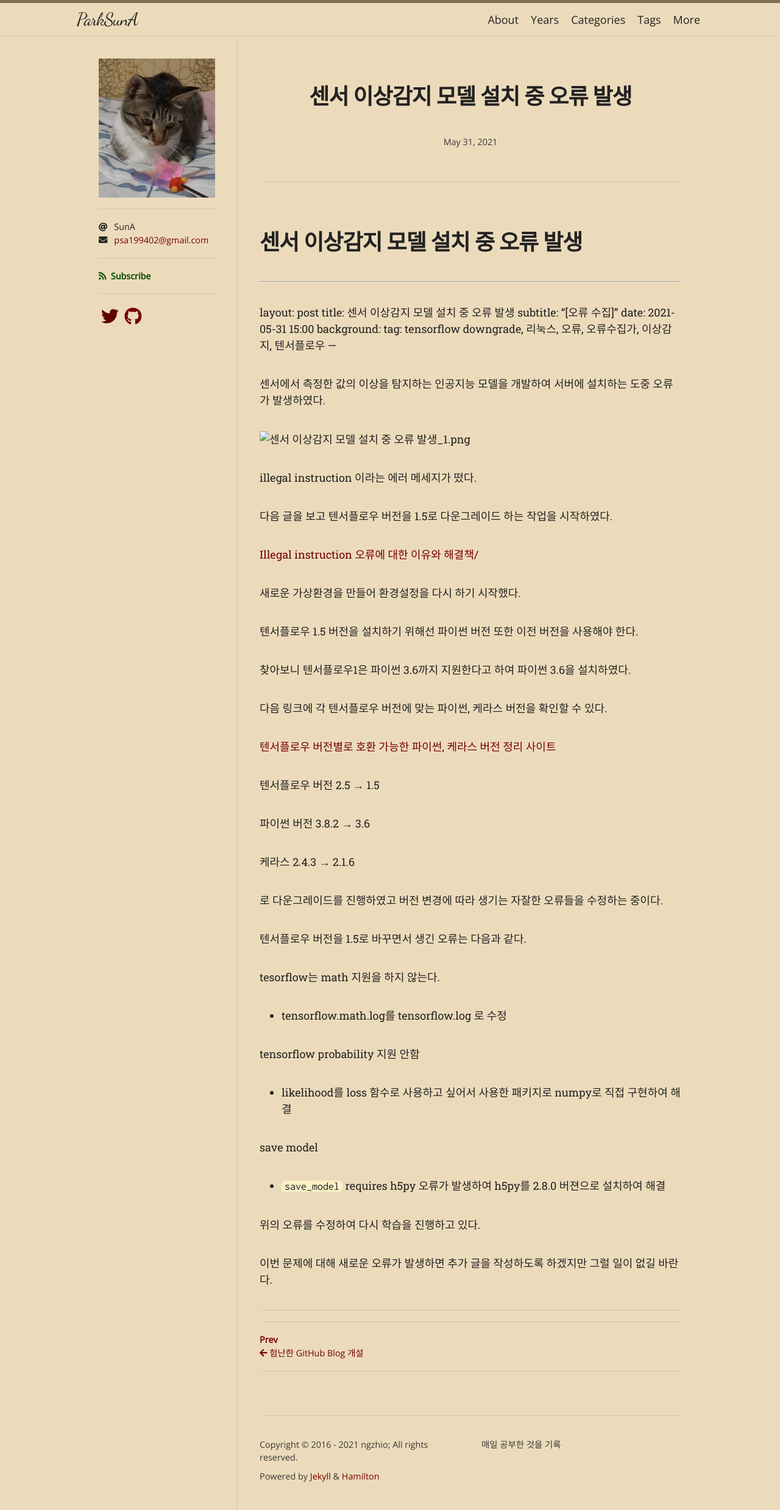
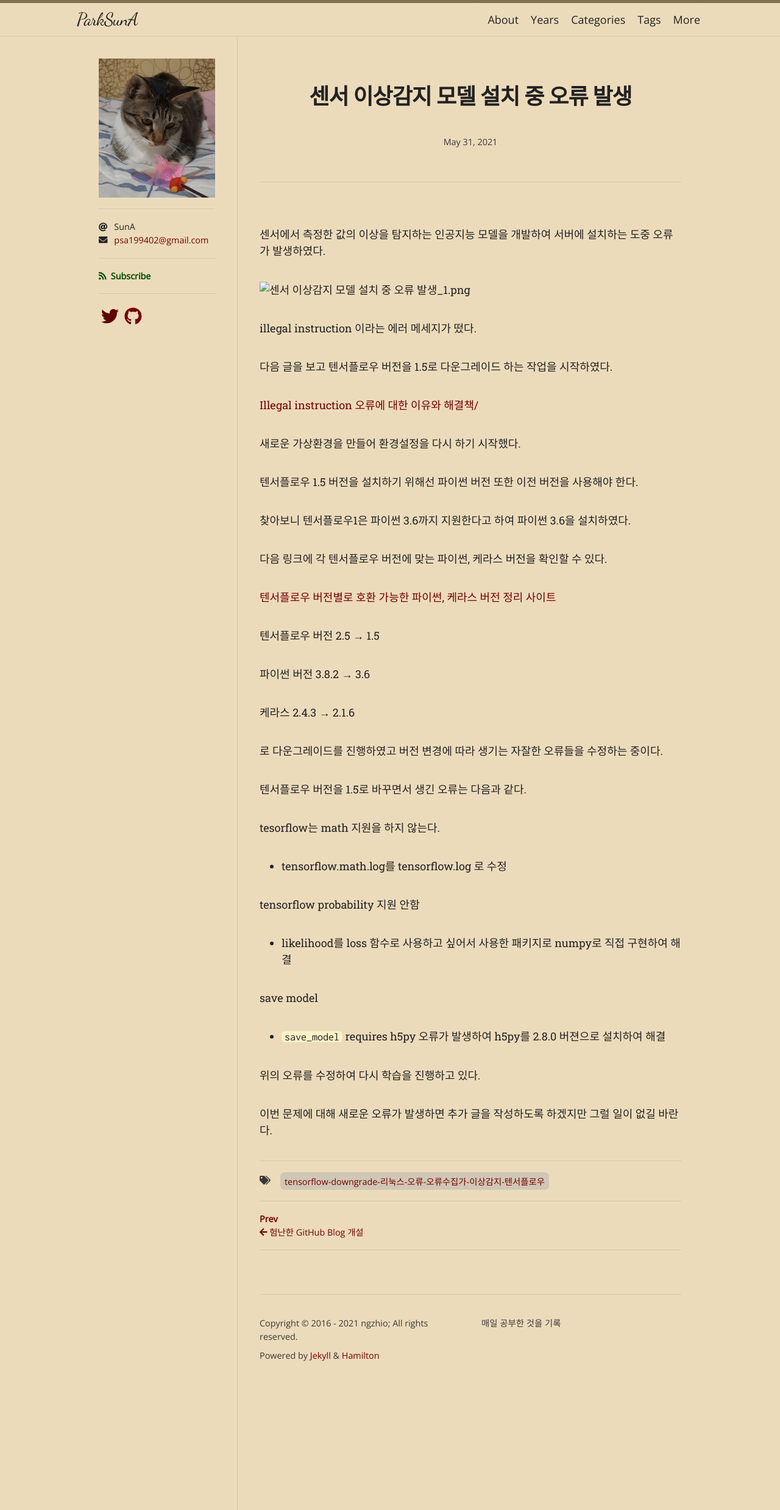
Before and after one commit to ParkSunA/ParkSunA.github.io, a Jekyll site: the page built from _posts/2021-05-31-센서-이상감지-모델-설치-중-오류-발생.md, in a window 1280 px wide. Shown: the whole page at 61% size. Built offline with Jekyll 4.4.1, drawn with Linux system fonts in a browser that asks for light colours; nearby versions of some CDN libraries; some web fonts are replaced; our own code applies the rules of GitHub Pages for plain Markdown files.

Commit message:
Update 2021-05-31-센서-이상감지-모델-설치-중-오류-발생.md

```diff
--- a/_posts/2021-05-31-센서-이상감지-모델-설치-중-오류-발생.md
+++ b/_posts/2021-05-31-센서-이상감지-모델-설치-중-오류-발생.md
@@ -1,4 +1,3 @@
-# 센서 이상감지 모델 설치 중 오류 발생
 ---
 layout: post
 title: 센서 이상감지 모델 설치 중 오류 발생
```
